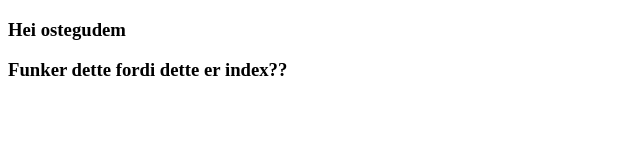
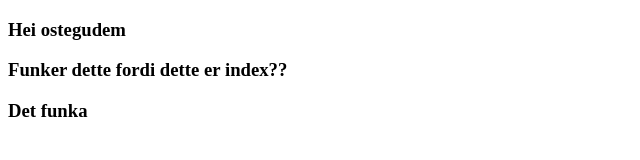
Before and after one commit to sigurd-boop/tested, a plain HTML site: page index.html in a window 1280 px wide. Shown: the whole page, without its empty margins (0-640 px from the left). Drawn offline with Linux system fonts and the light colour scheme.

Commit message:
Endrinhger

```diff
--- a/index.html
+++ b/index.html
@@ -9,5 +9,6 @@
   <body>
     <h3>Hei ostegudem</h3>
     <h3>Funker dette fordi dette er index??</h3>
+    <h3>Det funka</h3>
   </body>
 </html>
```
